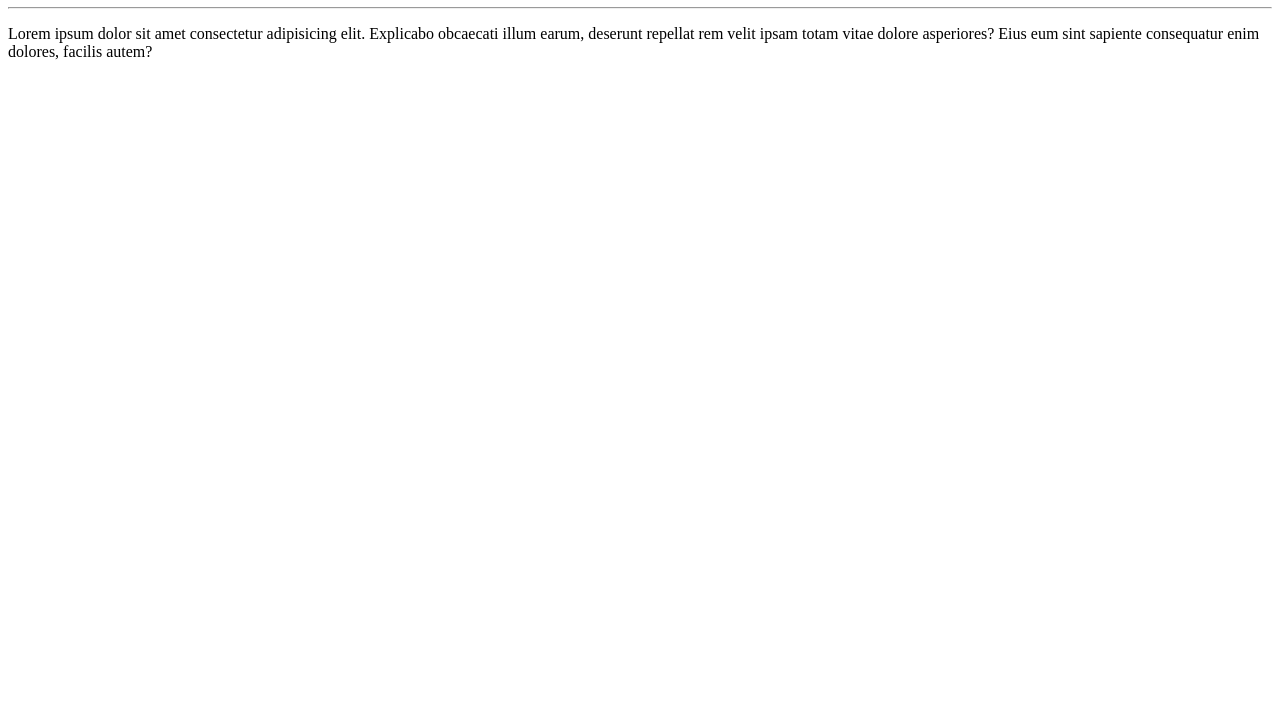
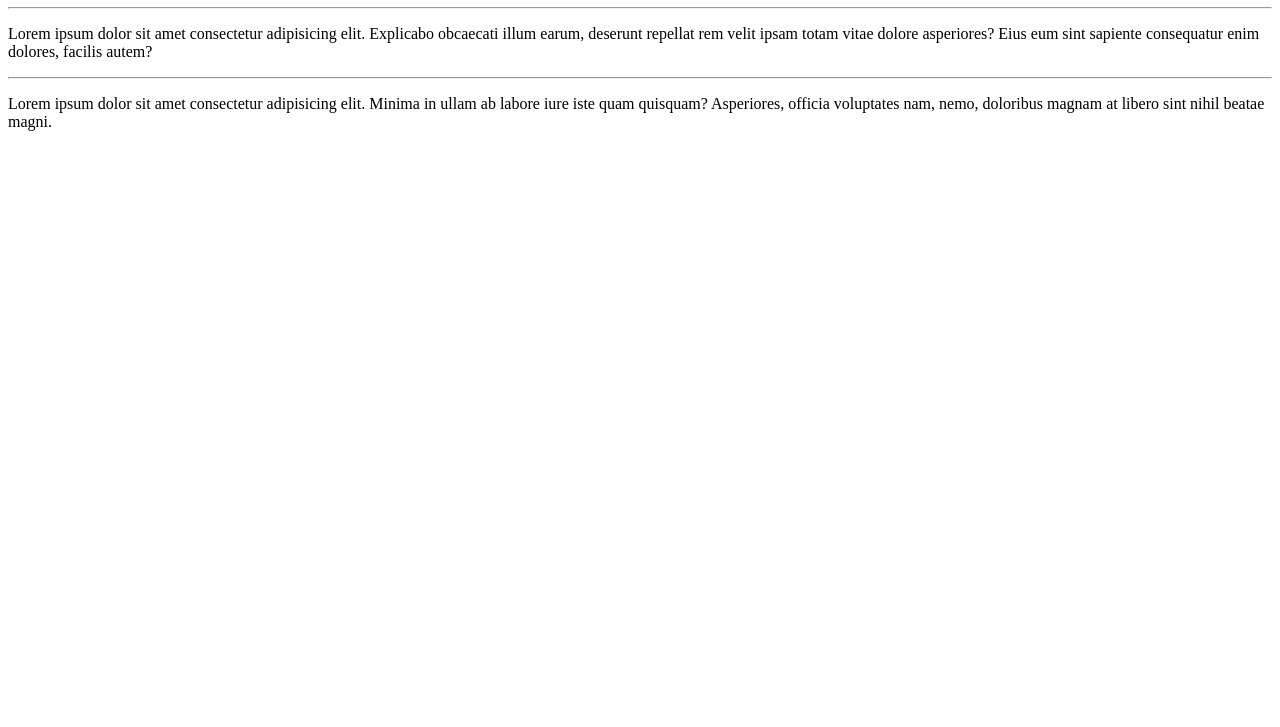
Before and after one commit to enmerson-dev/OlaMundo, a plain HTML site: page site-exemplo/index.html in a window 1280 px wide. Shown: the part 73-800 px from the top of the page. Drawn offline with Linux system fonts and the light colour scheme.

Commit message:
adicionei um paragrafo no index

```diff
--- a/site-exemplo/index.html
+++ b/site-exemplo/index.html
@@ -10,5 +10,8 @@
     <h1>Olá, Mundo!</h1>
     <hr>
     <p>Lorem ipsum dolor sit amet consectetur adipisicing elit. Explicabo obcaecati illum earum, deserunt repellat rem velit ipsam totam vitae dolore asperiores? Eius eum sint sapiente consequatur enim dolores, facilis autem?</p>
+    <hr>
+    <p>Lorem ipsum dolor sit amet consectetur adipisicing elit. Minima in ullam ab labore iure iste quam quisquam? Asperiores, officia voluptates nam, nemo, doloribus magnam at libero sint nihil beatae magni.</p>
+
 </body>
 </html>
```
